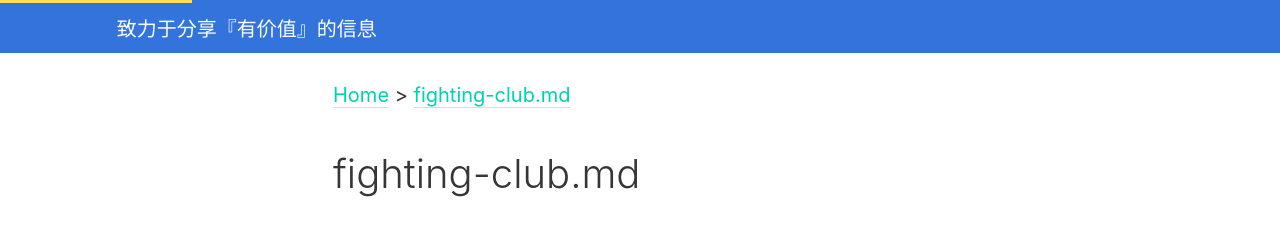
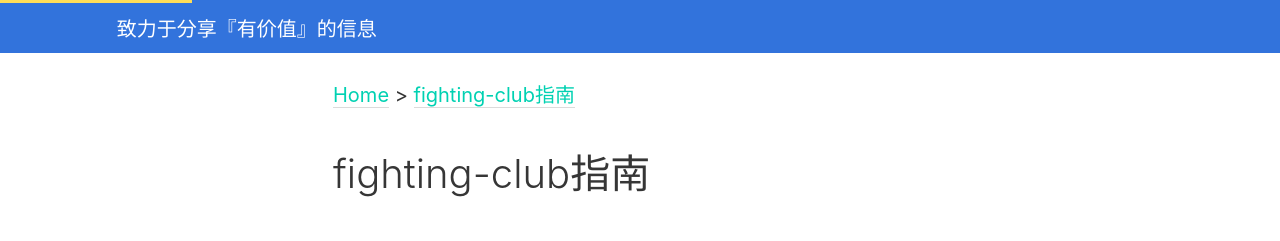
Before and after one commit to fighting-club/fighting-club.github.io, a plain HTML site: page index.html in a window 1280 px wide. Shown: the top 241 px of the page. Drawn offline with Linux system fonts and the light colour scheme.

Commit message:
fix a bug

```diff
--- a/index.html
+++ b/index.html
@@ -29,8 +29,8 @@
   <div class="column is-2-desktop is-3-widescreen is-hidden-touch">
   </div>
   <div class="column article-container is-11-tablet is-8-desktop is-6-widescreen">
-    <div class="breadcrumb-area"><a href="index.html" class="breadcrumb-item">Home</a><span class="breadcrumb-delimiter"> &gt; </span><a href="fighting-club.html" class="breadcrumb-item">fighting-club.md</a></div>
-    <h1 class="article-title">fighting-club.md</h1>
+    <div class="breadcrumb-area"><a href="index.html" class="breadcrumb-item">Home</a><span class="breadcrumb-delimiter"> &gt; </span><a href="fighting-club.html" class="breadcrumb-item">fighting-club指南</a></div>
+    <h1 class="article-title">fighting-club指南</h1>
     <div class="article">
       <p>欢迎加入fighting-club~</p>
 <p>首先，恭喜你，被拉进群这意味着你是那个拉你的人的『非常好』的好朋友：）。</p>
```
